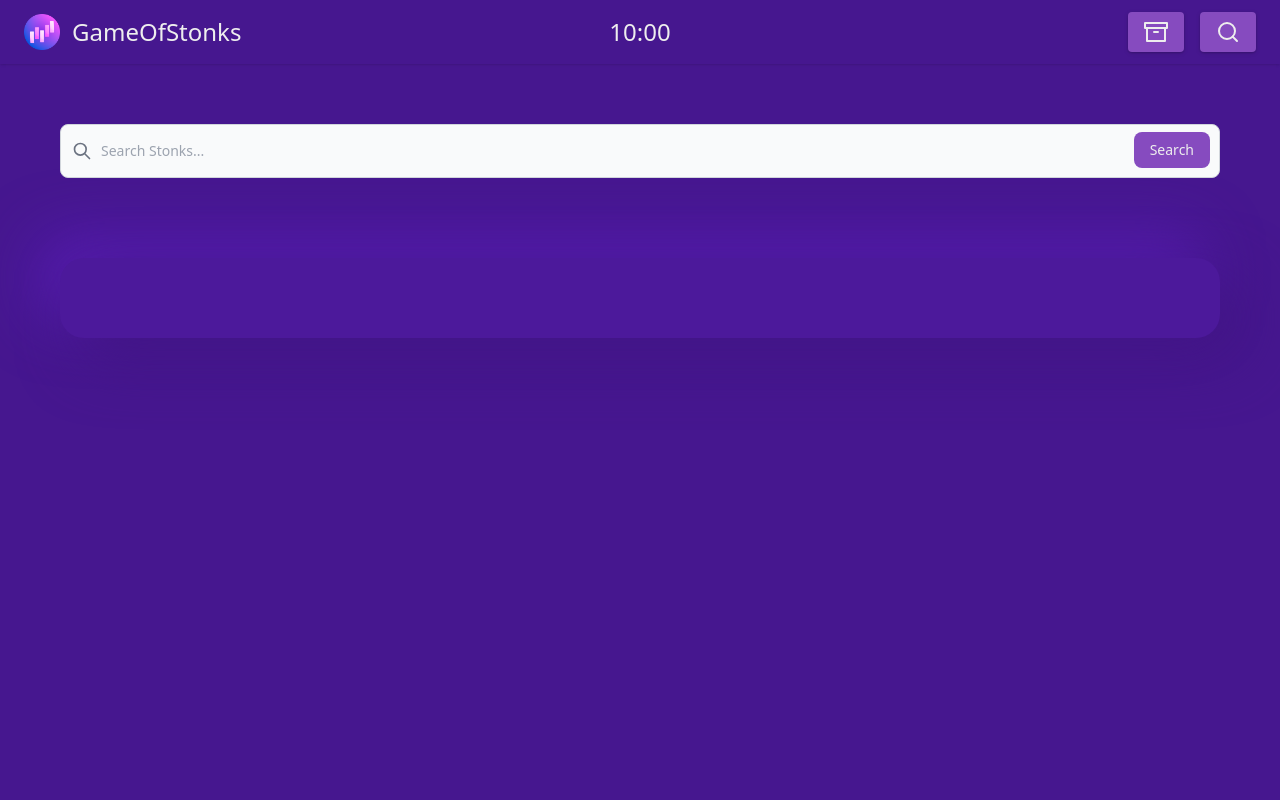
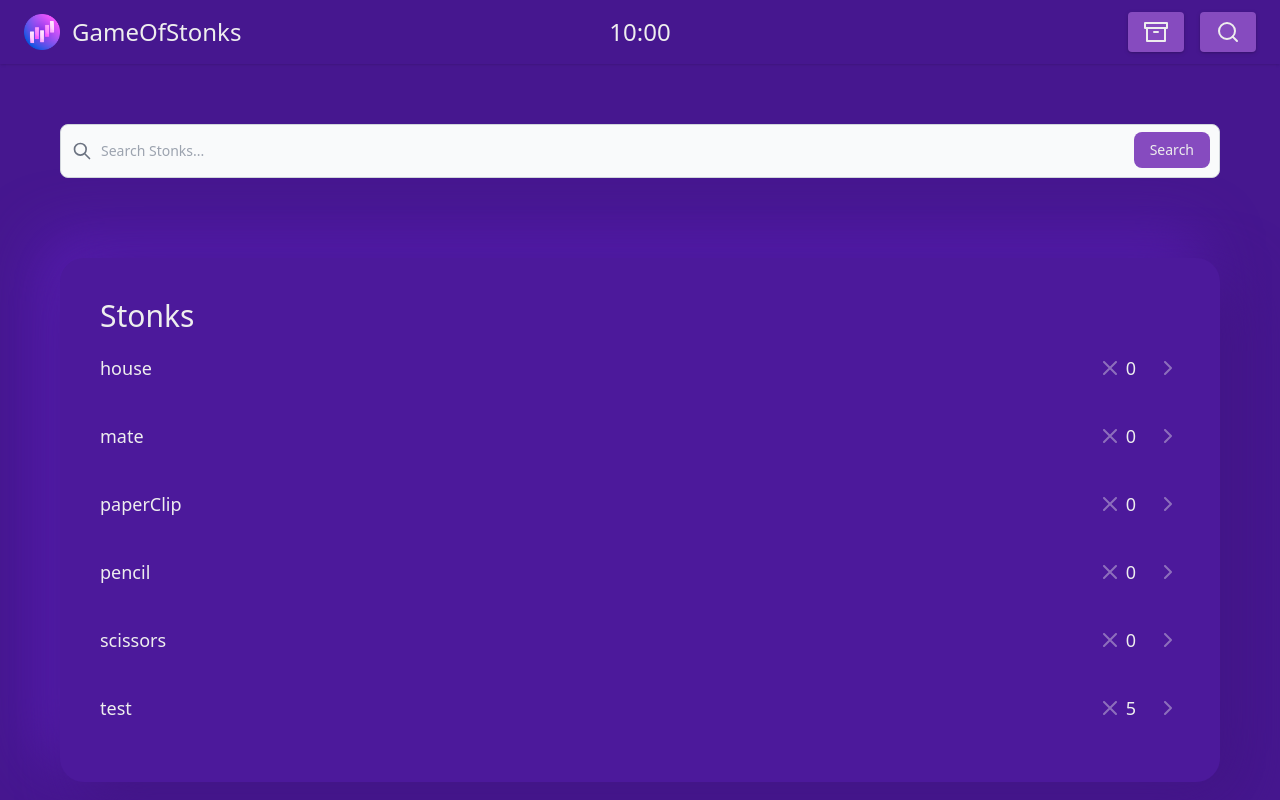
Before and after one commit to HackaTUM-2022-PMWO/GameOfStonks, a React (Create React App) app in the folder frontend/: page /search in a window 1280 px wide. Shown: the top 800 px of the page. Built offline with nearby package versions, Linux system fonts and the light colour scheme.

Commit message:
complete search functionality

```diff
--- a/frontend/src/components/listItems/StonkPositionList.tsx
+++ b/frontend/src/components/listItems/StonkPositionList.tsx
@@ -3,9 +3,9 @@ import { Airplay, AtSign, X } from "../../icons";
 import SvgAtSign from "../../icons/AtSign";
 import SvgChevronRight from "../../icons/ChevronRight";
 import { getStonkUrl, Routes } from "../../router/router";
-import { StonkInfo } from "../../services/vo-stonks";
+import {StonkInfo, StonkName} from "../../services/vo-stonks";
 
-export type StonkPositionListProps = { stonks: StonkInfo[] };
+export type StonkPositionListProps = { stonks: (StonkInfo[] | StonkName[]) };
 
 // TODO: verify stonk position datatype with @bosastic
 export const StonkPositionList = (props: StonkPositionListProps) => {
@@ -14,10 +14,10 @@ export const StonkPositionList = (props: StonkPositionListProps) => {
       <h2>Stonks</h2>
       <ul className="list-none">
         {props.stonks.map((stonk) => (
-          <Link to={getStonkUrl(stonk.Name)}>
+          <Link to={typeof stonk === "string" ? getStonkUrl(stonk) : getStonkUrl(stonk.Name)}>
             <li className="flex items-center justify-between text-lg gap-5 py-5 border-t-1">
               <span className="flex items-center gap-1">
-                <span>{stonk.Name}</span>
+                <span>{typeof stonk === "string" ? stonk : stonk.Name}</span>
               </span>
               <div className="flex items-center justify-end gap-5">
                 <span className="flex items-center gap-1">
--- a/frontend/src/views/Search.tsx
+++ b/frontend/src/views/Search.tsx
@@ -1,6 +1,12 @@
 import {Card} from "../components/card/Card";
+import {StonkName} from "../services/vo-stonks";
+import {useState} from "react";
+import {StonkPositionList} from "../components/listItems/StonkPositionList";
 
 function Search() {
+
+    const [query, setQuery] = useState("");
+
     return (
         <div className="flex flex-col min-h-screen mt-5 mx-5">
             <div className="m-10">
@@ -15,7 +21,7 @@ function Search() {
                                   d="M21 21l-6-6m2-5a7 7 0 11-14 0 7 7 0 0114 0z"></path>
                         </svg>
                     </div>
-                    <input type="search" id="default-search"
+                    <input type="search" id="default-search" value={query} onChange={(event) => setQuery(event.target.value)}
                            className="block w-full p-4 pl-10 text-sm text-gray-900 border border-gray-300 rounded-lg bg-gray-50 focus:ring-blue-500 focus:border-blue-500"
                            placeholder="Search Stonks..." required/>
                     <button type="submit"
@@ -25,7 +31,7 @@ function Search() {
             </form>
             </div>
             <Card>
-
+                <StonkPositionList stonks={Object.values(StonkName).filter(val => val.valueOf().includes(query) && val !== "")} />
             </Card>
         </div>
 
```
